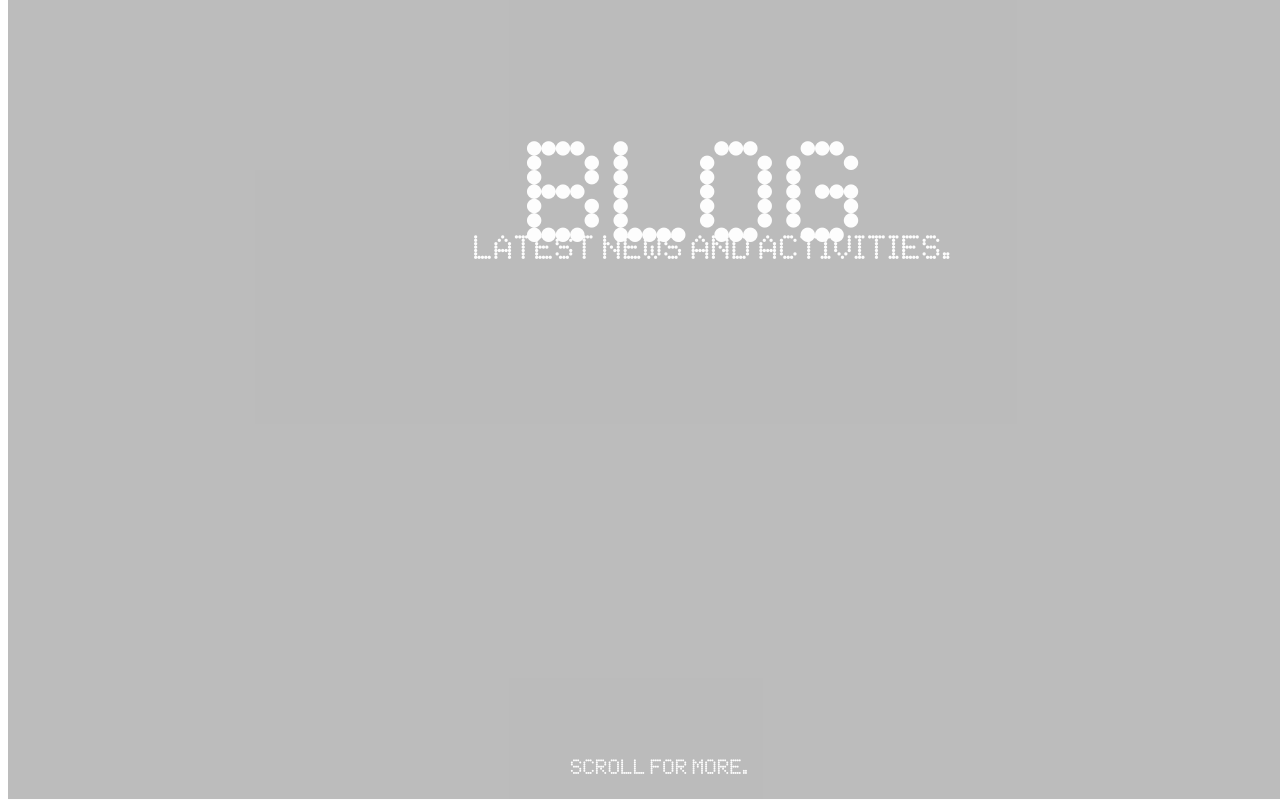
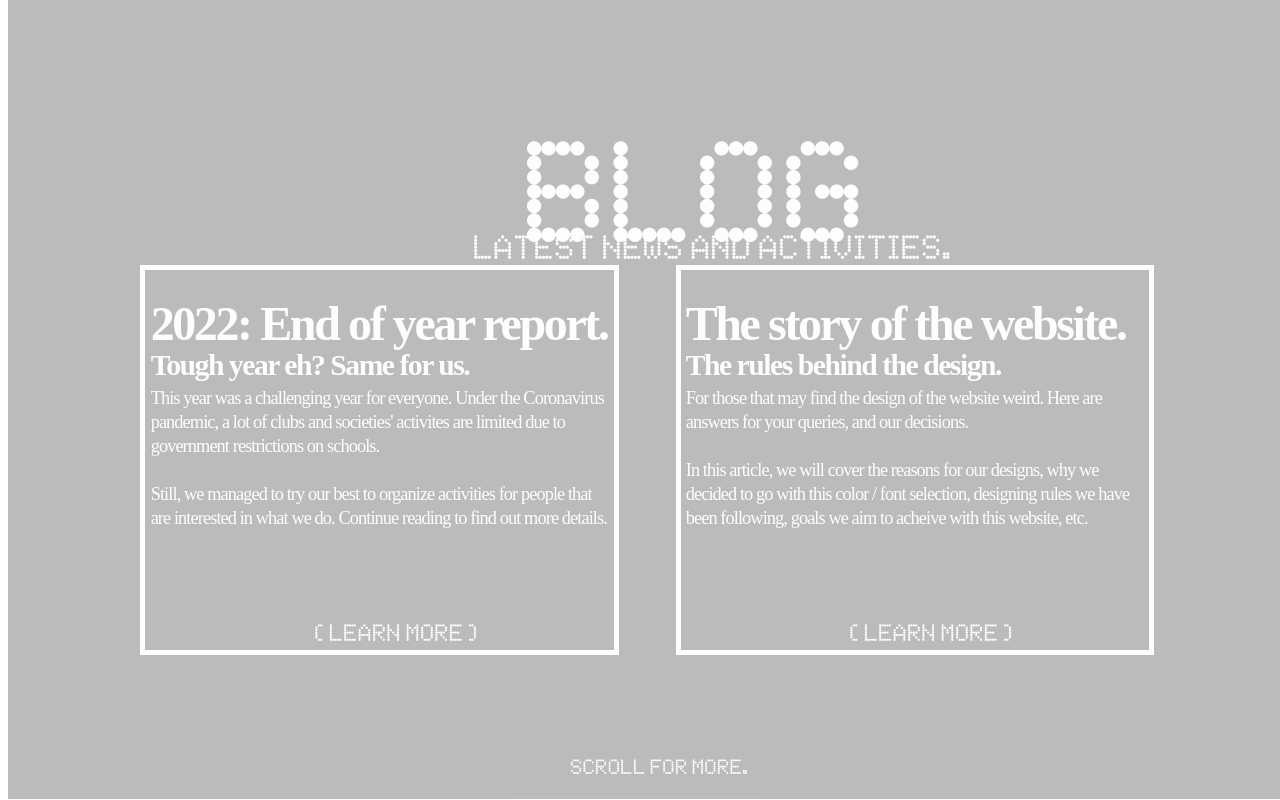
Before and after one commit to SMSOSS/smsccw, a PHP site: page / in a window 1280 px wide. Shown: the part 1609-2409 px from the top of the page. Run offline with PHP 8.4, Linux system fonts and the light colour scheme.

Commit message:
smsccw: finish blog previews

```diff
--- a/assets/include/styles.css
+++ b/assets/include/styles.css
@@ -113,12 +113,85 @@
      color: #FAFAFA;
  }
 
+ /* BLOG: Common blocks */
+ .bheader {
+     position: absolute;
+     left: 1.11%;
+     top: -10.77%;
+
+     font-family: 'Roboto Mono';
+     font-style: normal;
+     font-weight: 700;
+     font-size: 48px;
+     line-height: 63px;
+     letter-spacing: -0.05em;
+
+     color: #FAFAFA;
+ }
+
+ .bsubheader {
+     position: absolute;
+     left: 1.11%;
+     top: 7.07%;
+     bottom: 49.12%;
+
+     font-family: 'Roboto Mono';
+     font-style: normal;
+     font-weight: 700;
+     font-size: 29.6663px;
+     line-height: 39px;
+     letter-spacing: -0.05em;
+
+     color: #FAFAFA;
+ }
+
+ .bintro {
+     position: absolute;
+     left: 1.11%;
+     top: 25.88%;
+
+     font-family: 'Roboto Mono';
+     font-style: normal;
+     font-weight: 300;
+     font-size: 18.3351px;
+     line-height: 24px;
+     letter-spacing: -0.05em;
+
+     color: #FAFAFA;
+ }
+
+ .blm {
+     position: absolute;
+     text-align: center;
+     left: 36%;
+     top: 85%;
+
+     font-family: 'Ndot';
+     font-style: normal;
+     font-weight: 400;
+     font-size: 24px;
+     line-height: 35px;
+     /* identical to box height */
+     color: #FAFAFA;
+ }
+
  .blog-highlight-one {
-     position: fixed;
+     position: absolute;
      left: 10.35%;
      right: 52.29%;
      top: 33.2%;
-     background: #212121;
+     bottom: 17.97%;
+
+     border: 5px solid #FAFAFA;
+ }
+
+ .blog-highlight-two {
+     position: absolute;
+     left: 52.15%;
+     right: 10.49%;
+     top: 33.2%;
+     bottom: 17.97%;
+
      border: 5px solid #FAFAFA;
  }
 
--- a/index.html
+++ b/index.html
@@ -19,6 +19,42 @@
         <h1 class="blog">Blog</h1>
         <h3 class="ablog">Latest news and activities.</h3>
 
+        <!-- BLOG HIGHLIGHT ONE START-->
+        <div class="blog-highlight-one">
+            <h4 class="bheader">2022: End of year report.</h4>
+            <h5 class="bsubheader">Tough year eh? Same for us.</h5>
+            <p class="bintro">This year was a challenging year for everyone.
+                Under the Coronavirus pandemic, a lot of clubs and societies'
+                activites are limited due to government restrictions on schools.
+                <br> <br>
+                Still, we managed to try our best to organize activities for people
+                that are interested in what we do. Continue reading to find out more details.
+            </p>
+
+            <a href="/blog/2022-review/2022-review.html">
+                <p class="blm">( LEARN MORE )</p>
+            </a>
+        </div>
+
+        <!-- BLOG HIGHLIGHT ONE END -->
+
+        <!-- BLOG HIGHLIGHT TWO START -->
+        <div class="blog-highlight-two">
+            <h4 class="bheader">The story of the website.</h4>
+            <h5 class="bsubheader">The rules behind the design.</h5>
+            <p class="bintro">For those that may find the design of the website weird.
+                Here are answers for your queries, and our decisions.
+                <br><br>
+                In this article, we will cover the reasons for our designs, why we decided
+                to go with this color / font selection, designing rules we have been following,
+                goals we aim to acheive with this website, etc.
+            </p>
+
+            <a href="/blog/design/design.html">
+                <p class="blm">( LEARN MORE )</p>
+            </a>
+
+        </div>
         <p class="ds4m">Scroll for more.</p>
     </div>
 
```
